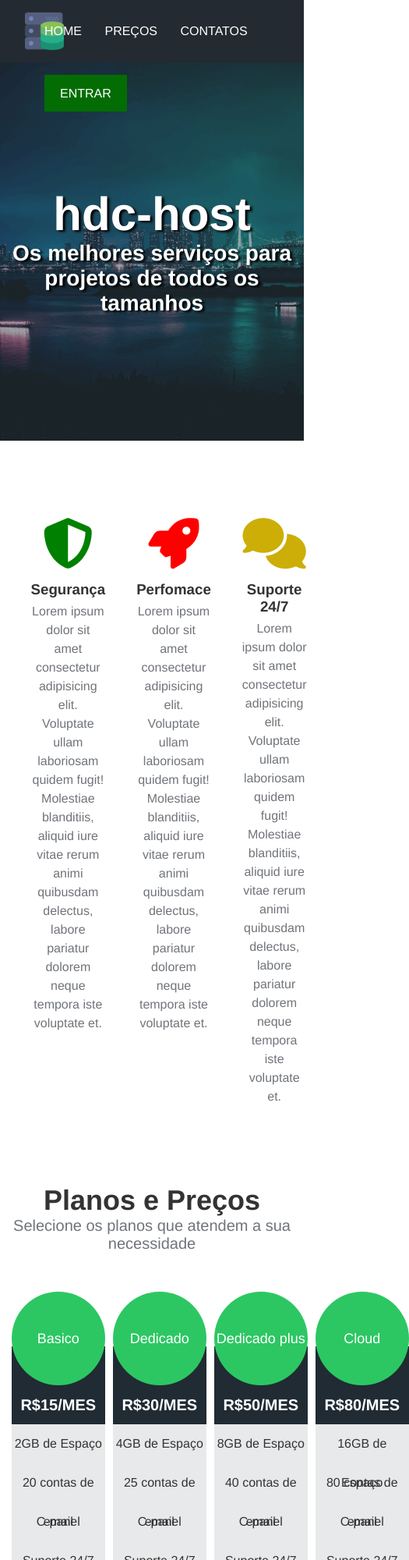
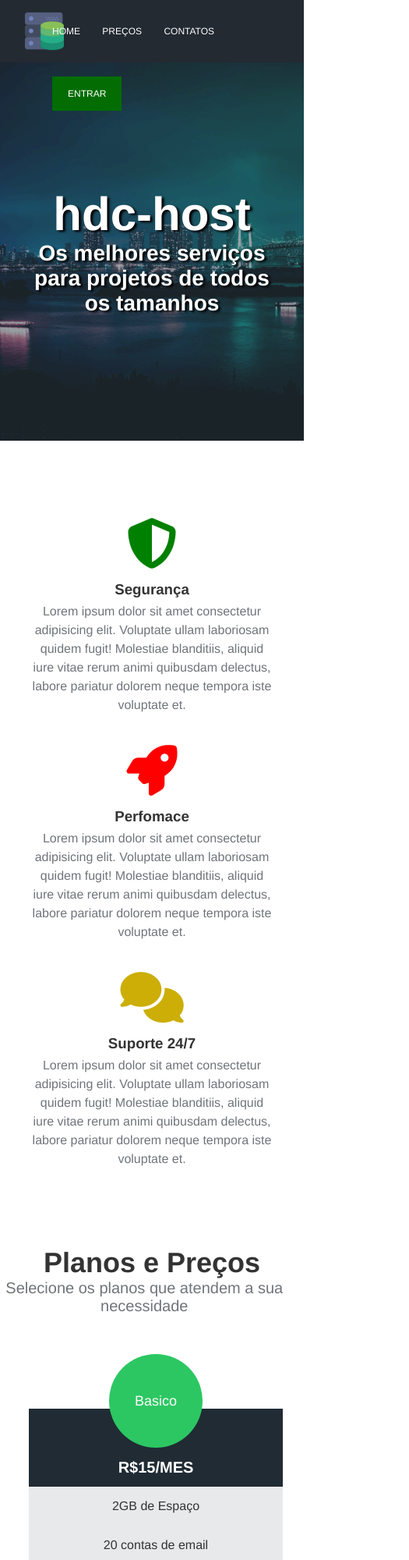
Before and after one commit to marceloffernando/projeto-site, a plain HTML site: page index.html in a window 390 px wide. Shown: the top 2000 px of the page at 78% size, 525 px wide, since content can reach past the window. Drawn offline with Linux system fonts and the light colour scheme.

Commit message:
Update style.css

```diff
--- a/css/style.css
+++ b/css/style.css
@@ -221,4 +221,35 @@ nav{
 }
 
 /* TABLET 900PX */
-@media
+@media(max-width: 900px){
+    .main-banner p{
+        padding: 0 6rem;
+    }
+}
+
+/* CELULAR */
+@media(max-width: 576px){
+    .nav-itens{
+        font-size: 12px;
+        margin-left: 10px;
+    }
+    .main-banner p{
+        padding: 0 2rem;
+    }
+    .service-container ul{
+        flex-direction: column;
+    }
+    .planos-container{
+        flex-direction: column;
+        width: 100%;
+        padding: 0 2rem;
+    }
+    .planos{
+        width: 100%;
+        max-width: 100%;
+        margin-bottom: 15px;
+    }
+    .preço-container p{
+        width: 95%;
+    }
+}
```
